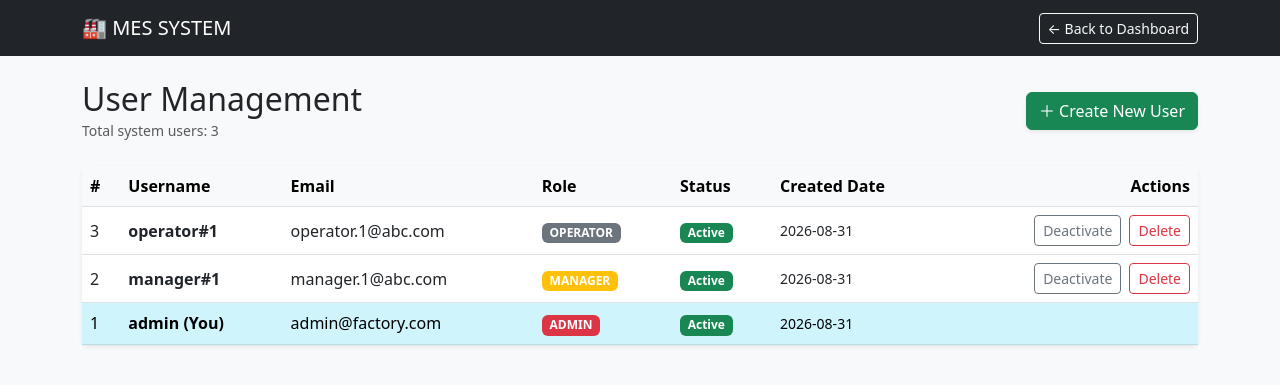
After one commit to TrNguyen20/my_mes_system, a Flask app: page /admin/users in a window 1280 px wide. The commit adds this page. Shown: the top 385 px of the page. Run offline with Flask 3, Linux system fonts and the light colour scheme; a user stored in the database is signed in; data comes from the database, SQL or seed files in the repository; both versions use the stored data as it was after the commit.

Commit message:
upload_15h49
upload_15h49

```diff
--- a/app.py
+++ b/app.py
@@ -98,6 +98,82 @@ def logout():
     logout_user()
     return redirect(url_for('login'))
 
+# ADMIN USER MANAGEMENT
+
+@app.route('/admin/create-user', methods=['POST'])
+@login_required
+@role_required('admin')
+def admin_create_user():
+    username = request.form.get('username')
+    email = request.form.get('email')
+    password = request.form.get('password')
+    confirm_password = request.form.get('confirm_password')
+    role = request.form.get('role')
+
+    if not all([username, email, password, confirm_password, role]):
+        flash("All fields are required.", "danger")
+        return redirect(url_for('admin_users'))
+
+    if password != confirm_password:
+        flash("Passwords do not match.", "danger")
+        return redirect(url_for('admin_users'))
+
+    if User.query.filter_by(username=username).first():
+        flash("Username already exists.", "danger")
+        return redirect(url_for('admin_users'))
+
+    new_user = User(username=username, email=email, role=role)
+    new_user.set_password(password)
+
+    db.session.add(new_user)
+    db.session.commit()
+
+    log_action('USER_CREATE', 'User', new_user.id, f'Created user: {username} as {role}')
+    flash("User created successfully", "success")
+    return redirect(url_for('admin_users'))
+
+@app.route('/admin/users')
+@login_required
+@role_required('admin')
+def admin_users():
+    users = User.query.order_by(User.date_created.desc()).all()
+    user_count = User.query.count()
+    return render_template('admin_users.html', users=users, user_count=user_count)
+
+@app.route('/admin/toggle-user/<int:id>', methods=['POST'])
+@login_required
+@role_required('admin')
+def admin_toggle_user(id):
+    if current_user.id == id:
+        flash("You cannot deactivate yourself.", "danger")
+        return redirect(url_for('admin_users'))
+
+    user = User.query.get_or_404(id)
+    user.is_active = not user.is_active
+    db.session.commit()
+
+    status_str = "ACTIVATED" if user.is_active else "DEACTIVATED"
+    log_action('USER_TOGGLE', 'User', user.id, f'{status_str} user: {user.username}')
+    flash(f"User {user.username} has been {status_str.lower()}.", "info")
+    return redirect(url_for('admin_users'))
+
+@app.route('/admin/delete-user/<int:id>', methods=['POST'])
+@login_required
+@role_required('admin')
+def admin_delete_user(id):
+    if current_user.id == id:
+        flash("You cannot delete yourself.", "danger")
+        return redirect(url_for('admin_users'))
+
+    user = User.query.get_or_404(id)
+    username_ref = user.username
+    db.session.delete(user)
+    db.session.commit()
+
+    log_action('USER_DELETE', 'User', id, f'Deleted user: {username_ref}')
+    flash(f"User {username_ref} deleted successfully.", "warning")
+    return redirect(url_for('admin_users'))
+
 @app.route('/')
 @login_required
 def index():
@@ -193,3 +269,7 @@ if __name__ == "__main__":
     with app.app_context():
         db.create_all()
     app.run(debug=True)
+
+
+with app.app_context():
+    print(app.url_map)
--- /dev/null
+++ b/templates/admin_users.html
@@ -0,0 +1,152 @@
+<!DOCTYPE html>
+<html lang="en">
+<head>
+    <meta charset="UTF-8">
+    <title>User Management | MES</title>
+    <link href="https://cdn.jsdelivr.net/npm/bootstrap@5.3.0/dist/css/bootstrap.min.css" rel="stylesheet">
+</head>
+<body class="bg-light">
+
+<nav class="navbar navbar-dark bg-dark mb-4">
+    <div class="container">
+        <a class="navbar-brand" href="/">🏭 MES SYSTEM</a>
+        <a href="/" class="btn btn-outline-light btn-sm">← Back to Dashboard</a>
+    </div>
+</nav>
+
+<div class="container">
+    <!-- Flash Messages -->
+    {% with messages = get_flashed_messages(with_categories=true) %}
+      {% if messages %}
+        {% for category, message in messages %}
+          <div class="alert alert-{{ category }} alert-dismissible fade show shadow-sm" role="alert">
+            {{ message }}
+            <button type="button" class="btn-close" data-bs-dismiss="alert" aria-label="Close"></button>
+          </div>
+        {% endfor %}
+      {% endif %}
+    {% endwith %}
+
+    <div class="d-flex justify-content-between align-items-center mb-4">
+        <div>
+            <h2 class="mb-0">User Management</h2>
+            <small class="text-muted">Total system users: {{ user_count }}</small>
+        </div>
+        <button class="btn btn-success shadow-sm" data-bs-toggle="modal" data-bs-target="#createUserModal">
+            ＋ Create New User
+        </button>
+    </div>
+
+    <!-- Create User Modal -->
+    <div class="modal fade" id="createUserModal" tabindex="-1" aria-hidden="true">
+        <div class="modal-dialog">
+            <div class="modal-content">
+                <form action="/admin/create-user" method="POST">
+                    <div class="modal-header">
+                        <h5 class="modal-title">Create New User Account</h5>
+                        <button type="button" class="btn-close" data-bs-dismiss="modal"></button>
+                    </div>
+                    <div class="modal-body">
+                        <div class="mb-3">
+                            <label class="form-label">Username</label>
+                            <input type="text" name="username" class="form-control" required>
+                        </div>
+                        <div class="mb-3">
+                            <label class="form-label">Email Address</label>
+                            <input type="email" name="email" class="form-control" required>
+                        </div>
+                        <div class="mb-3">
+                            <label class="form-label">Role</label>
+                            <select name="role" class="form-select">
+                                <option value="operator">Operator</option>
+                                <option value="manager">Manager</option>
+                                <option value="admin">Admin</option>
+                            </select>
+                        </div>
+                        <div class="mb-3">
+                            <label class="form-label">Password</label>
+                            <input type="password" name="password" class="form-control" required>
+                        </div>
+                        <div class="mb-3">
+                            <label class="form-label">Confirm Password</label>
+                            <input type="password" name="confirm_password" class="form-control" required>
+                        </div>
+                    </div>
+                    <div class="modal-footer">
+                        <button type="button" class="btn btn-secondary" data-bs-dismiss="modal">Cancel</button>
+                        <button type="submit" class="btn btn-primary">Create User</button>
+                    </div>
+                </form>
+            </div>
+        </div>
+    </div>
+
+    <!-- Users Table -->
+    <div class="card shadow-sm border-0">
+        <div class="table-responsive">
+            <table class="table table-hover align-middle mb-0">
+                <thead class="table-light">
+                    <tr>
+                        <th>#</th>
+                        <th>Username</th>
+                        <th>Email</th>
+                        <th>Role</th>
+                        <th>Status</th>
+                        <th>Created Date</th>
+                        <th class="text-end">Actions</th>
+                    </tr>
+                </thead>
+                <tbody>
+                    {% for user in users %}
+                    <tr class="{% if user.id == current_user.id %}table-info{% endif %}">
+                        <td>{{ user.id }}</td>
+                        <td class="fw-bold">{{ user.username }} {% if user.id == current_user.id %}(You){% endif %}</td>
+                        <td>{{ user.email }}</td>
+                        <td>
+                            <span class="badge {% if user.role == 'admin' %}bg-danger{% elif user.role == 'manager' %}bg-warning{% else %}bg-secondary{% endif %}">
+                                {{ user.role|upper }}
+                            </span>
+                        </td>
+                        <td>
+                            {% if user.is_active %}
+                                <span class="badge bg-success">Active</span>
+                            {% else %}
+                                <span class="badge bg-danger">Inactive</span>
+                            {% endif %}
+                        </td>
+                        <td class="small">{{ user.date_created.strftime('%Y-%m-%d') }}</td>
+                        <td class="text-end">
+                            {% if user.id != current_user.id %}
+                            <div class="d-flex justify-content-end gap-2">
+                                <form action="/admin/toggle-user/{{ user.id }}" method="POST">
+                                    <button class="btn btn-sm {% if user.is_active %}btn-outline-secondary{% else %}btn-outline-success{% endif %}">
+                                        {% if user.is_active %}Deactivate{% else %}Activate{% endif %}
+                                    </button>
+                                </form>
+                                <form action="/admin/delete-user/{{ user.id }}" method="POST" onsubmit="return confirm('Are you sure? This cannot be undone.');">
+                                    <button class="btn btn-sm btn-outline-danger">Delete</button>
+                                </form>
+                            </div>
+                            {% endif %}
+                        </td>
+                    </tr>
+                    {% endfor %}
+                </tbody>
+            </table>
+        </div>
+    </div>
+</div>
+
+<script src="https://cdn.jsdelivr.net/npm/bootstrap@5.3.0/dist/js/bootstrap.bundle.min.js"></script>
+<script>
+    // Auto-dismiss alerts after 4 seconds
+    window.setTimeout(function() {
+        var alerts = document.querySelectorAll('.alert');
+        alerts.forEach(function(alert) {
+            var bsAlert = new bootstrap.Alert(alert);
+            bsAlert.close();
+        });
+    }, 4000);
+</script>
+</body>
+</html>
```
Also changed, not shown: templates/index.html (+40 -11 lines), instance/mes_v2.db, 1 other file.
